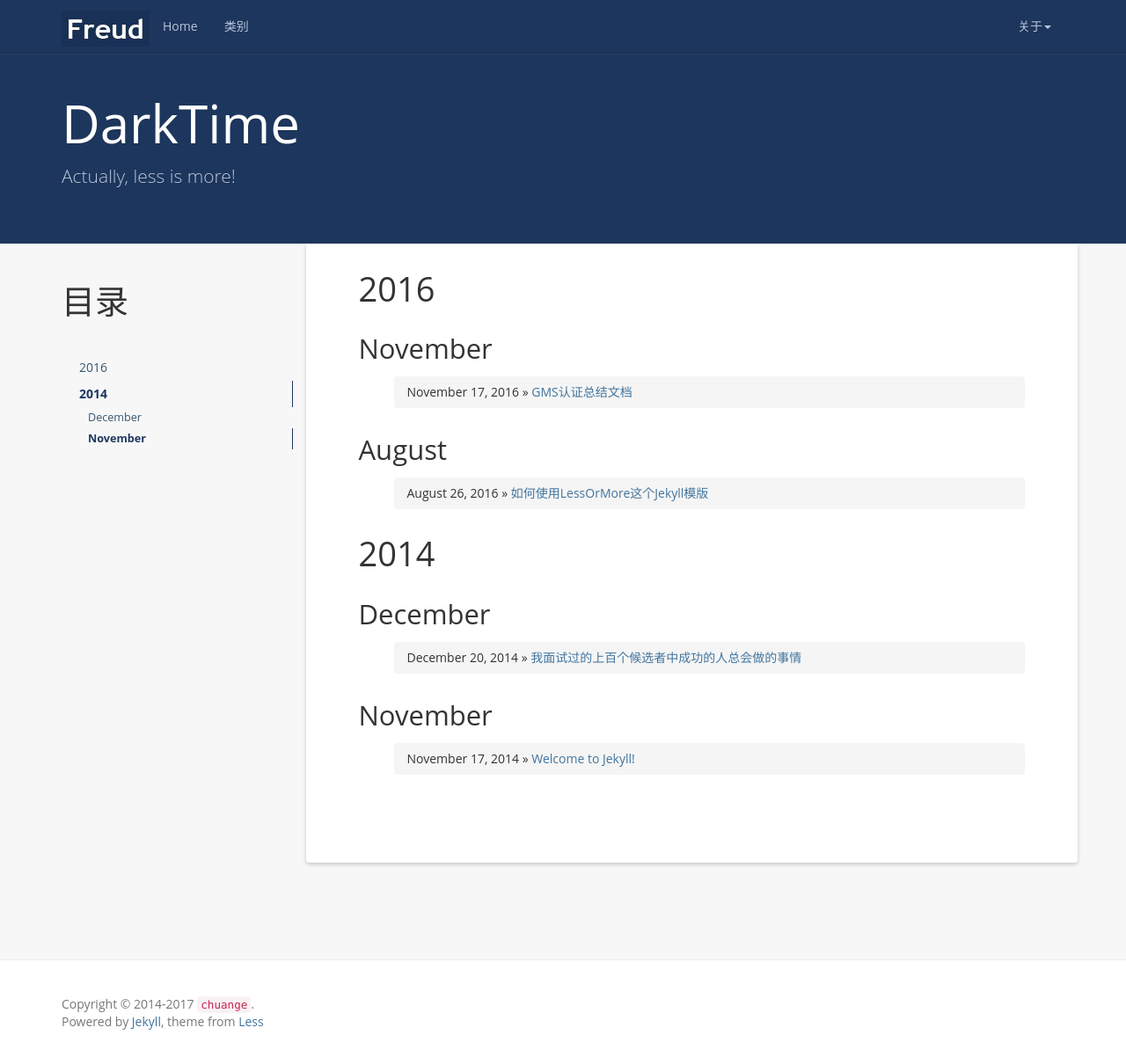
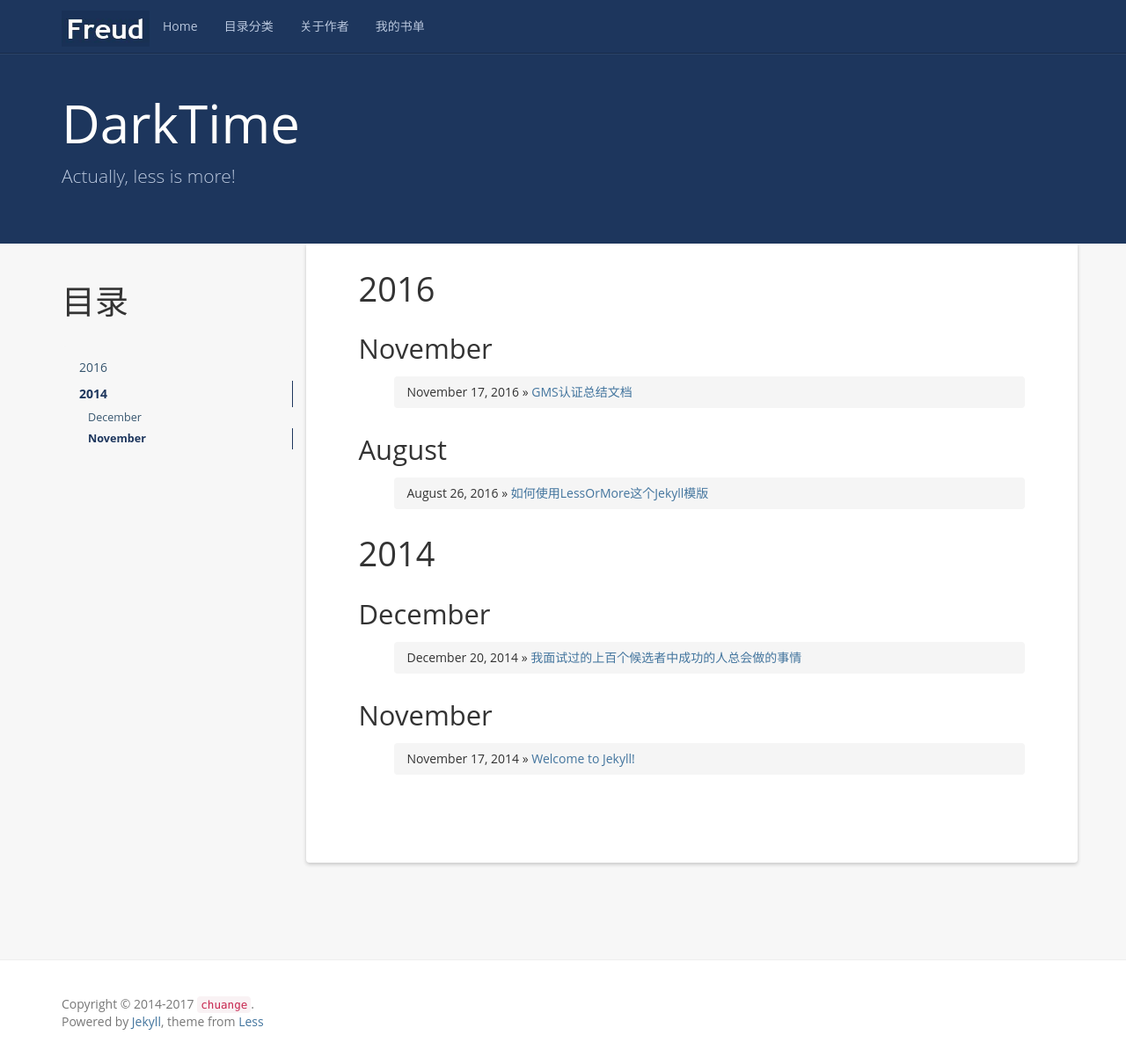
Before and after one commit to gaojinchuangit/gaojinchuangit.github.io, a Jekyll site: the page built from index.html, in a window 1280 px wide and 1202 px high. Shown: the whole window at 88% size. Built offline with Jekyll 4.4.1, drawn with Linux system fonts in a browser that asks for light colours; nearby versions of some CDN libraries; Markdown is read by kramdown in place of the engine named in the settings; the list of posts is cut into pages by our own code; comment, search, counter and statistics services are not loaded.

Commit message:
Update header.html

```diff
--- a/_includes/header.html
+++ b/_includes/header.html
@@ -15,18 +15,17 @@
         <li>
           <a href="{{ '/' | prepend: site.baseurl }}">Home</a>
         </li>
+        <li class="divider"></li>
         <li>
-          <a href="{{ '/categories/' | prepend: site.baseurl }}">类别</a>
+          <a href="{{ '/categories/' | prepend: site.baseurl }}">目录分类</a>
         </li>
-      </ul>
-      <ul class="nav navbar-nav navbar-right">
-        <li class="dropdown">
-          <a href="#" class="dropdown-toggle" data-toggle="dropdown">关于<b class="caret"></b></a>
-          <ul class="dropdown-menu">
-            <li><a rel="nofollow" target="_blank" href="{{site.resume_site}}">关于作者</a></li>
-            <li class="divider"></li>
-            <li><a rel="nofollow" href="{{ '/books' | prepend: site.baseurl }}">我的书单</a></li>
-          </ul>
+        <li class="divider"></li>
+        <li>
+          <a rel="nofollow" target="_blank" href="{{site.resume_site}}">关于作者</a>
+        </li>
+        <li class="divider"></li>
+        <li>
+          <a rel="nofollow" href="{{ '/books' | prepend: site.baseurl }}">我的书单</a>
         </li>
       </ul>
     </nav>
```
